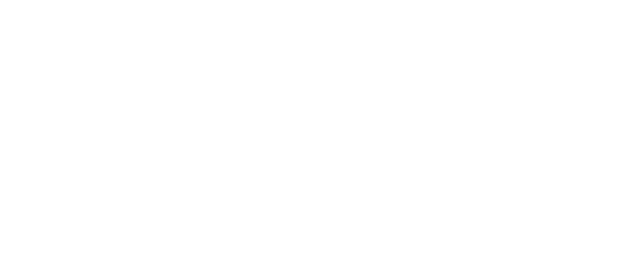
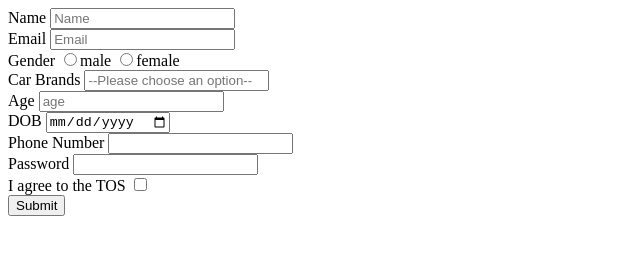
Before and after one commit to acciojob/signup-form-car-Bavanv, a website: page main.html in a window 1280 px wide. Shown: the whole page, without its empty margins (0-640 px from the left). Drawn offline with Linux system fonts and the light colour scheme.

Commit message:
created a submission

```diff
--- a/main.html
+++ b/main.html
@@ -4,12 +4,37 @@
 
 <head>
 	<link rel="stylesheet" href="styles.css">
+
 </head>
 
 <body>
 	<!-- the entire body must be written by student -->
     <script type="text/javascript" src="./script.js">
 </script>
+	<form action="" method="post">
+		<label for="name">Name</label>
+			<input id="name" name="Name" type="text" required placeholder=Name><br>
+			<label for="email">Email</label>
+		<input id="email" name="Email" type="email" required placeholder=Email> <br>
+			<label for="gender_m, gender_f">Gender</label>
+		<input id="gender_m, gender_f" name="Gender" type="Radio" required >male
+
+		<input id="gender_m, gender_f" name="Gender" type="Radio" required >female <br>
+			<label for="cars">Car Brands</label>
+		<input id="cars" name="cars" type="Select" required placeholder= "--Please choose an option--"> <br>
+			<label for="age">Age</label>
+		<input id="age" name="age" type="Number" required placeholder=age> <br>
+			<label for="dob">DOB</label>
+		<input id="dob" name="dob" type="Date" required> <br>
+			<label for="tel">Phone Number</label>
+		<input id="tel" name="tel" type="Tel" > <br>
+			<label for="password">Password</label>
+		<input id="password" name="password" type="password" required> <br>
+			<label for="tos">I agree to the TOS</label>
+		<input id="tos" name="tos" type="Checkbox" required> <br>
+		<button> Submit</button>
+
+	</form>
 
 </body>
 
```
